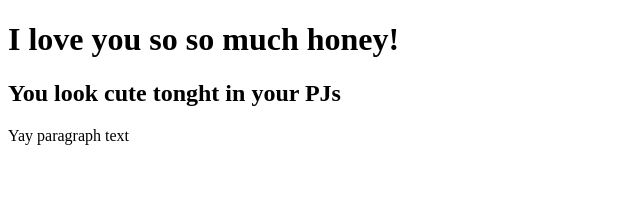
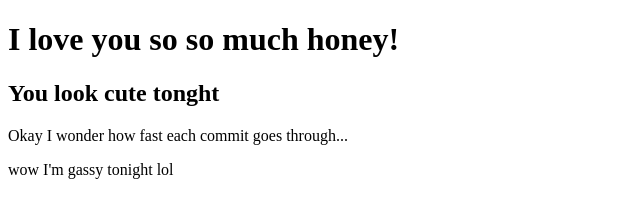
Before and after one commit to MasonLT199/Mason, a plain HTML site: page index.html in a window 1280 px wide. Shown: the whole page, without its empty margins (0-640 px from the left). Drawn offline with Linux system fonts and the light colour scheme.

Commit message:
alterations

```diff
--- a/index.html
+++ b/index.html
@@ -6,8 +6,9 @@
 <body>
 
   <h1>I love you so so much honey!</h1>
-  <h2>You look cute tonght in your PJs</h2>
-  <p>Yay paragraph text</p>
+  <h2>You look cute tonght</h2>
+  <p>Okay I wonder how fast each commit goes through...</p>
+  <p>wow I'm gassy tonight lol</p>
 
 
 </body>
```
